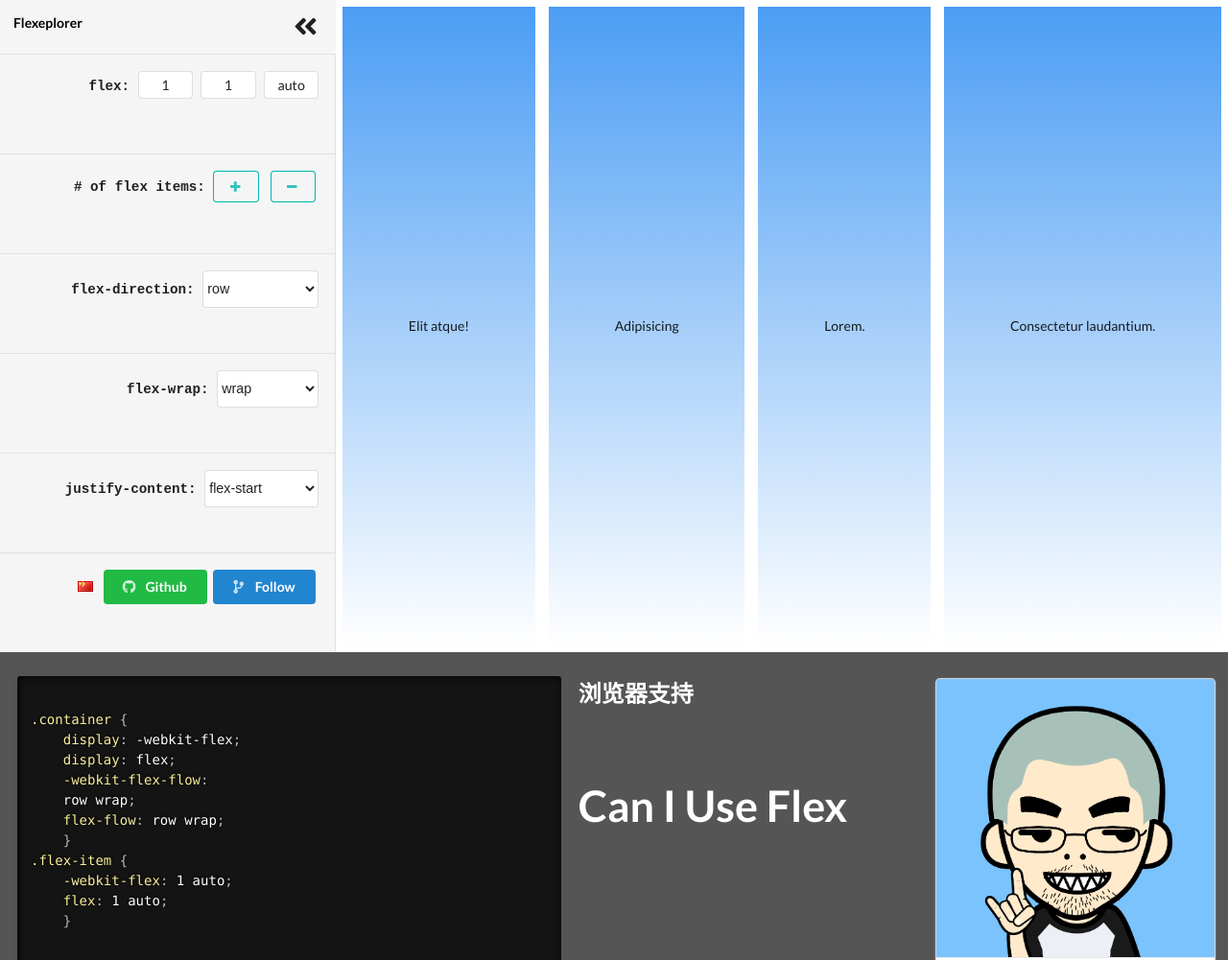
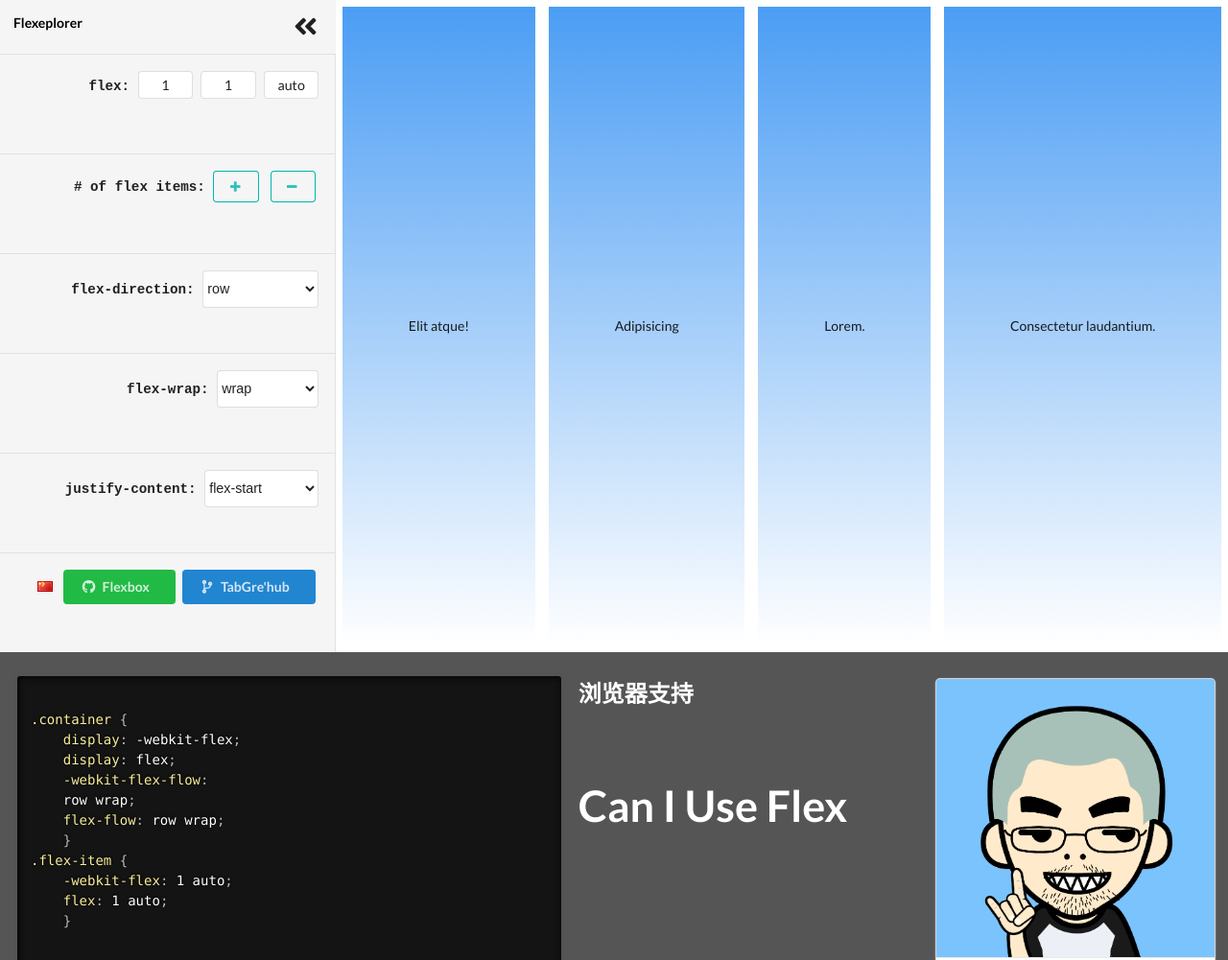
Before and after one commit to ivanberry/flexeplorer, a website: page index.html in a window 1280 px wide. Shown: the top 1001 px of the page at 96% size. Drawn offline with nearby package versions, Linux system fonts and the light colour scheme.

Commit message:
add github links

```diff
--- a/css/main.css
+++ b/css/main.css
@@ -169,6 +169,10 @@ footer .caniuse h3:hover {
 footer .caniuse .card {
   flex: 1;
 }
+.button a.github, .button a.fork {
+    color: white;
+    text-decorantion: none;
+}
 @media all and (max-width: 600px) {
   .footer {
     flex-wrap: wrap;
--- a/index.html
+++ b/index.html
@@ -69,11 +69,11 @@
 				<i class="cn flag huge"></i>
 				<button class="ui green github button">
 					<i class="github icon"></i>
-					Github
+					<a class="github icon" href="https://github.com/ivanberry/flexeplorer">Flexbox</a>
 				</button>
 				<button class="ui blue toggle button">
 					<i class="fork icon"></i>
-					Follow
+					<a class="fork icon" href="https://github.com/ivanberry">TabGre'hub</a>
 				</button>
 			</div>
 		</menu>
```
